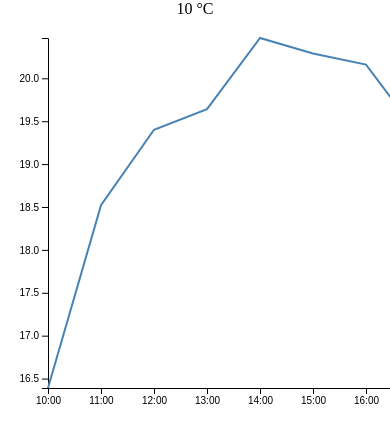
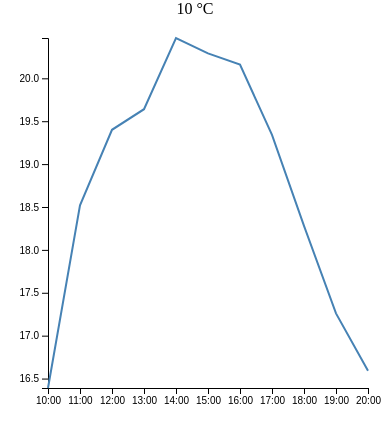
Before and after one commit to Mo2gen/jupiter2, a Django app: page / in a window 390 px wide; the page is wider, and only the part inside the window is pictured. Shown: the part 27-470 px from the top of that part. Run offline with Django 4.2, Linux system fonts and the light colour scheme; some libraries are stand-ins or nearby versions.

Commit message:
yep clock

```diff
--- a/Jupiter/templates/index.html
+++ b/Jupiter/templates/index.html
@@ -2,7 +2,7 @@
 <html lang="de">
 <head>
     <meta charset="UTF-8">
-    <title>Temperature Graph</title>
+    <title>Jupiter</title>
     <script src="https://cdn.jsdelivr.net/npm/d3@7"></script>
     <link rel="stylesheet" href="{% static 'indexcss.css' %}">
     <link rel="shortcut icon" type="image/x-icon" href="{% static 'favicon.ico' %}">
@@ -27,7 +27,7 @@
         const maxTemperature = d3.max(temperatureValues);
 
         const margin = { top: 20, right: 30, bottom: 30, left: 40 };
-        const width = 600 - margin.left - margin.right;
+        const width = window.innerWidth - margin.left - margin.right;
         const height = 400 - margin.top - margin.bottom;
 
         const svg = d3.select("#chart")
```
